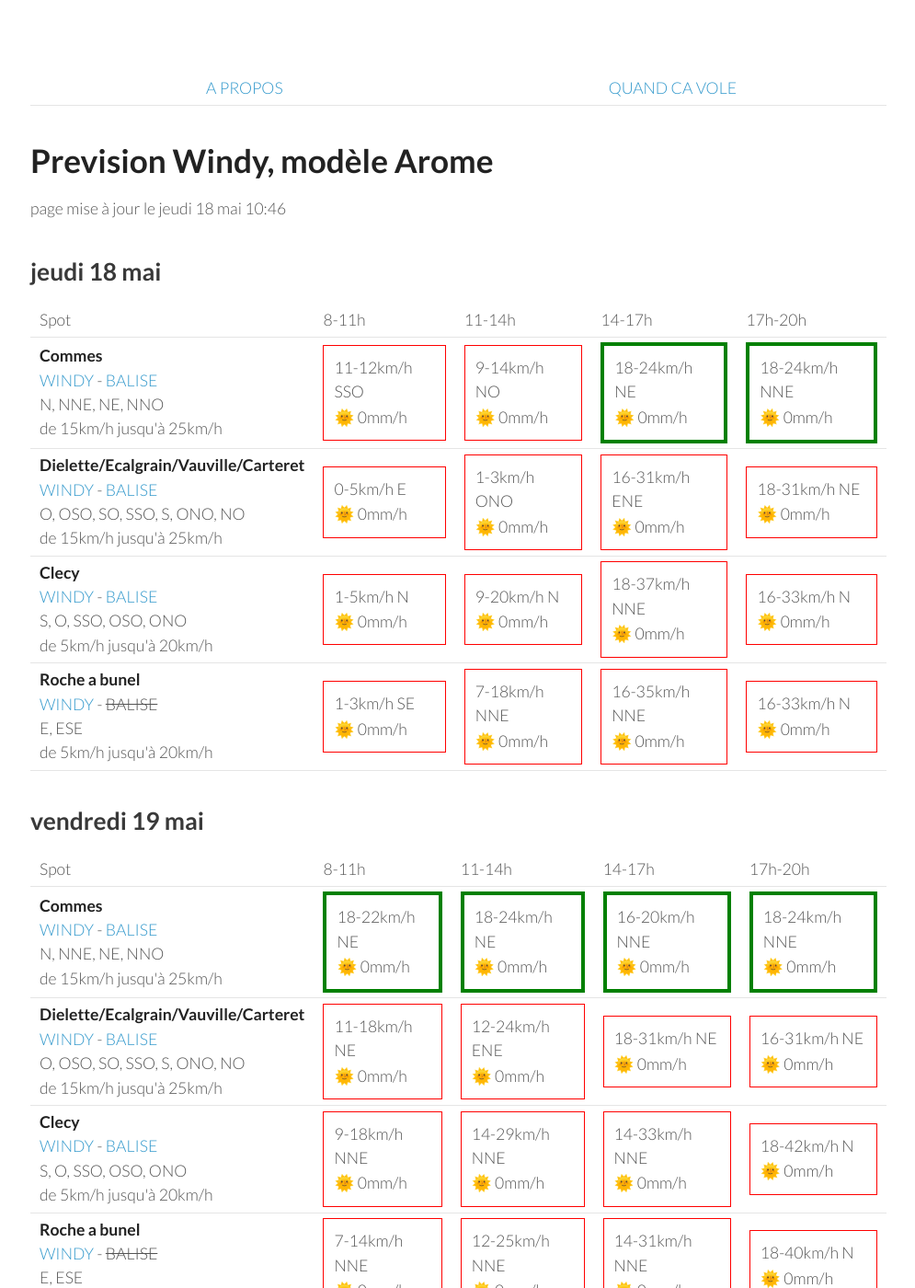
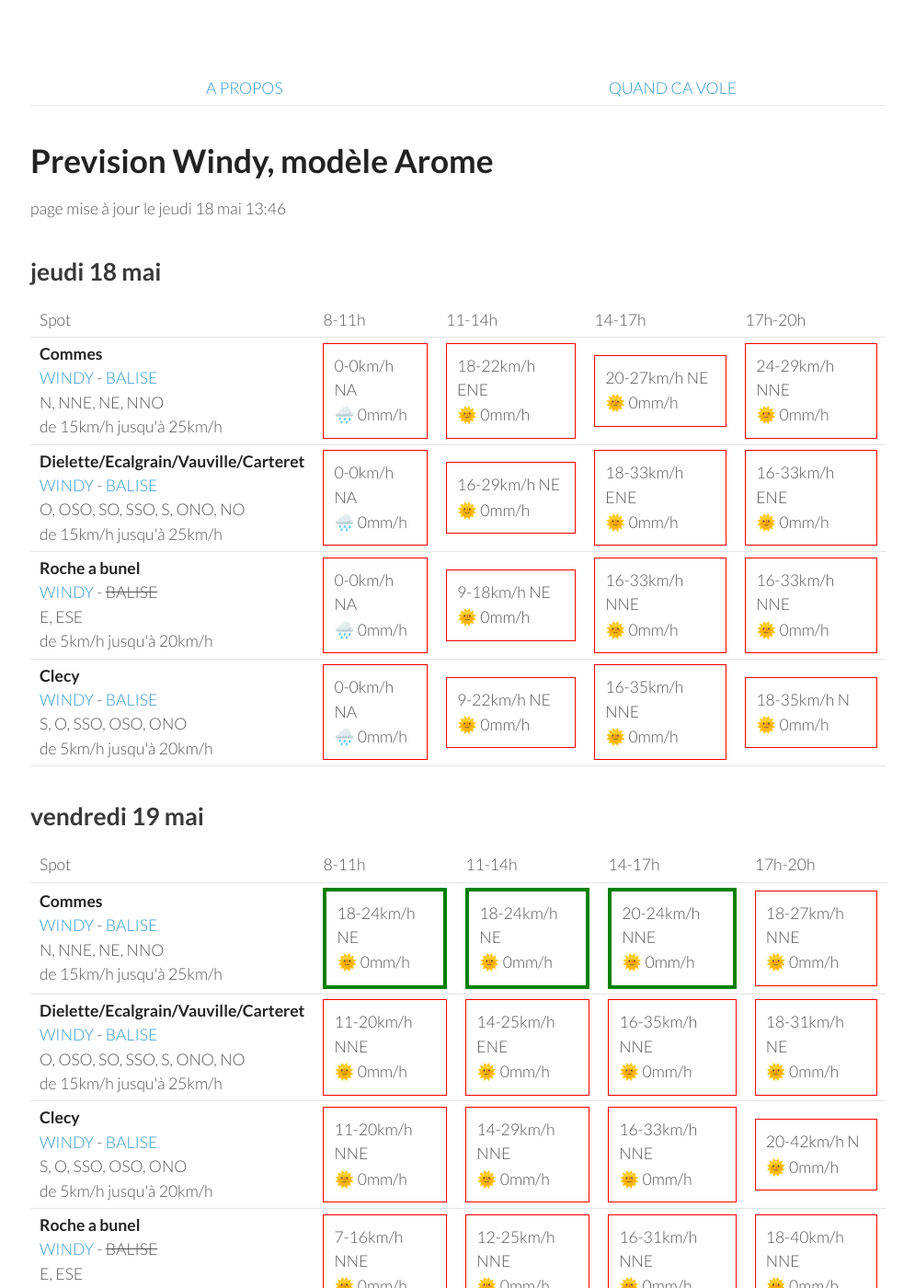
Before and after one commit to parapente-dans-le-nord/parapente-dans-le-nord.github.io, a Jekyll site: the page built from normandie.markdown, in a window 1280 px wide and 1400 px high. Shown: the whole window at 92% size, without its empty margins (25-1020 px from the left). Built offline with Jekyll 4.4.1, drawn with Linux system fonts in a browser that asks for light colours; some of the changed text lies outside the part shown.

Commit message:
update index.markdown

```diff
--- a/normandie.markdown
+++ b/normandie.markdown
@@ -7,7 +7,7 @@ title:  "Tous les spots"
 {: .links}
 
 # Prevision Windy, modèle Arome
-page mise à jour le jeudi 18 mai 10:46
+page mise à jour le jeudi 18 mai 13:46
 
 ## jeudi 18 mai
 
@@ -24,41 +24,37 @@ page mise à jour le jeudi 18 mai 10:46
 <tr>
         <td><strong>Commes</strong><br><a href="https://windy.com/49.346/-0.726?48.936,-0.726,8">WINDY</a> - <span class=""><a href="http://www.balisemeteo.com/balise.php?idBalise=158">BALISE</a> </span><br> <span class="vent-favorable">N, NNE, NE, NNO</span><br><span class="force-vent">de 15km/h jusqu'à 25km/h</span> </td>
 
-            <td><div class="not-flyable"><p>11-12km/h SSO</p><p>🌞 0mm/h</p></div></td>
-            <td><div class="not-flyable"><p>9-14km/h NO</p><p>🌞 0mm/h</p></div></td>
-            <td><div class="flyable"><p>18-24km/h NE</p><p>🌞 0mm/h</p></div></td>
-            <td><div class="flyable"><p>18-24km/h NNE</p><p>🌞 0mm/h</p></div></td>
-
+            <td><div class="not-flyable"><p>0-0km/h NA</p><p>🌧️ 0mm/h</p></div></td>
+            <td><div class="not-flyable"><p>18-22km/h ENE</p><p>🌞 0mm/h</p></div></td>
+            <td><div class="not-flyable"><p>20-27km/h NE</p><p>🌞 0mm/h</p></div></td>
+            <td><div class="not-flyable"><p>24-29km/h NNE</p><p>🌞 0mm/h</p></div></td>
 
     </tr>
 <tr>
         <td><strong>Dielette/Ecalgrain/Vauville/Carteret</strong><br><a href="https://windy.com/49.650/-1.856?49.243,-1.856,8">WINDY</a> - <span class=""><a href="http://www.balisemeteo.com/balise.php?idBalise=81">BALISE</a> </span><br> <span class="vent-favorable">O, OSO, SO, SSO, S, ONO, NO</span><br><span class="force-vent">de 15km/h jusqu'à 25km/h</span> </td>
 
-            <td><div class="not-flyable"><p>0-5km/h E</p><p>🌞 0mm/h</p></div></td>
-            <td><div class="not-flyable"><p>1-3km/h ONO</p><p>🌞 0mm/h</p></div></td>
-            <td><div class="not-flyable"><p>16-31km/h ENE</p><p>🌞 0mm/h</p></div></td>
-            <td><div class="not-flyable"><p>18-31km/h NE</p><p>🌞 0mm/h</p></div></td>
+            <td><div class="not-flyable"><p>0-0km/h NA</p><p>🌧️ 0mm/h</p></div></td>
+            <td><div class="not-flyable"><p>16-29km/h NE</p><p>🌞 0mm/h</p></div></td>
+            <td><div class="not-flyable"><p>18-33km/h ENE</p><p>🌞 0mm/h</p></div></td>
+            <td><div class="not-flyable"><p>16-33km/h ENE</p><p>🌞 0mm/h</p></div></td>
 
+    </tr>
+<tr>
+        <td><strong>Roche a bunel</strong><br><a href="https://windy.com/48.993/-0.499?48.580,-0.499,8">WINDY</a> - <span class="no-balise"> BALISE </span><br> <span class="vent-favorable">E, ESE</span><br><span class="force-vent">de 5km/h jusqu'à 20km/h</span> </td>
+
+            <td><div class="not-flyable"><p>0-0km/h NA</p><p>🌧️ 0mm/h</p></div></td>
+            <td><div class="not-flyable"><p>9-18km/h NE</p><p>🌞 0mm/h</p></div></td>
+            <td><div class="not-flyable"><p>16-33km/h NNE</p><p>🌞 0mm/h</p></div></td>
+            <td><div class="not-flyable"><p>16-33km/h NNE</p><p>🌞 0mm/h</p></div></td>
 
     </tr>
 <tr>
         <td><strong>Clecy</strong><br><a href="https://windy.com/48.929/-0.470?48.516,-0.470,8">WINDY</a> - <span class=""><a href="http://www.balisemeteo.com/balise.php?idBalise=122">BALISE</a> </span><br> <span class="vent-favorable">S, O, SSO, OSO, ONO</span><br><span class="force-vent">de 5km/h jusqu'à 20km/h</span> </td>
 
-            <td><div class="not-flyable"><p>1-5km/h N</p><p>🌞 0mm/h</p></div></td>
-            <td><div class="not-flyable"><p>9-20km/h N</p><p>🌞 0mm/h</p></div></td>
-            <td><div class="not-flyable"><p>18-37km/h NNE</p><p>🌞 0mm/h</p></div></td>
-            <td><div class="not-flyable"><p>16-33km/h N</p><p>🌞 0mm/h</p></div></td>
-
-
-    </tr>
-<tr>
-        <td><strong>Roche a bunel</strong><br><a href="https://windy.com/48.993/-0.499?48.580,-0.499,8">WINDY</a> - <span class="no-balise"> BALISE </span><br> <span class="vent-favorable">E, ESE</span><br><span class="force-vent">de 5km/h jusqu'à 20km/h</span> </td>
-
-            <td><div class="not-flyable"><p>1-3km/h SE</p><p>🌞 0mm/h</p></div></td>
-            <td><div class="not-flyable"><p>7-18km/h NNE</p><p>🌞 0mm/h</p></div></td>
+            <td><div class="not-flyable"><p>0-0km/h NA</p><p>🌧️ 0mm/h</p></div></td>
+            <td><div class="not-flyable"><p>9-22km/h NE</p><p>🌞 0mm/h</p></div></td>
             <td><div class="not-flyable"><p>16-35km/h NNE</p><p>🌞 0mm/h</p></div></td>
-            <td><div class="not-flyable"><p>16-33km/h N</p><p>🌞 0mm/h</p></div></td>
-
+            <td><div class="not-flyable"><p>18-35km/h N</p><p>🌞 0mm/h</p></div></td>
 
     </tr>
 
@@ -80,40 +76,40 @@ page mise à jour le jeudi 18 mai 10:46
 <tr>
         <td><strong>Commes</strong><br><a href="https://windy.com/49.346/-0.726?48.936,-0.726,8">WINDY</a> - <span class=""><a href="http://www.balisemeteo.com/balise.php?idBalise=158">BALISE</a> </span><br> <span class="vent-favorable">N, NNE, NE, NNO</span><br><span class="force-vent">de 15km/h jusqu'à 25km/h</span> </td>
 
-            <td><div class="flyable"><p>18-22km/h NE</p><p>🌞 0mm/h</p></div></td>
             <td><div class="flyable"><p>18-24km/h NE</p><p>🌞 0mm/h</p></div></td>
-            <td><div class="flyable"><p>16-20km/h NNE</p><p>🌞 0mm/h</p></div></td>
-            <td><div class="flyable"><p>18-24km/h NNE</p><p>🌞 0mm/h</p></div></td>
+            <td><div class="flyable"><p>18-24km/h NE</p><p>🌞 0mm/h</p></div></td>
+            <td><div class="flyable"><p>20-24km/h NNE</p><p>🌞 0mm/h</p></div></td>
+            <td><div class="not-flyable"><p>18-27km/h NNE</p><p>🌞 0mm/h</p></div></td>
 
 
     </tr>
 <tr>
         <td><strong>Dielette/Ecalgrain/Vauville/Carteret</strong><br><a href="https://windy.com/49.650/-1.856?49.243,-1.856,8">WINDY</a> - <span class=""><a href="http://www.balisemeteo.com/balise.php?idBalise=81">BALISE</a> </span><br> <span class="vent-favorable">O, OSO, SO, SSO, S, ONO, NO</span><br><span class="force-vent">de 15km/h jusqu'à 25km/h</span> </td>
 
-            <td><div class="not-flyable"><p>11-18km/h NE</p><p>🌞 0mm/h</p></div></td>
-            <td><div class="not-flyable"><p>12-24km/h ENE</p><p>🌞 0mm/h</p></div></td>
+            <td><div class="not-flyable"><p>11-20km/h NNE</p><p>🌞 0mm/h</p></div></td>
+            <td><div class="not-flyable"><p>14-25km/h ENE</p><p>🌞 0mm/h</p></div></td>
+            <td><div class="not-flyable"><p>16-35km/h NNE</p><p>🌞 0mm/h</p></div></td>
             <td><div class="not-flyable"><p>18-31km/h NE</p><p>🌞 0mm/h</p></div></td>
-            <td><div class="not-flyable"><p>16-31km/h NE</p><p>🌞 0mm/h</p></div></td>
 
 
     </tr>
 <tr>
         <td><strong>Clecy</strong><br><a href="https://windy.com/48.929/-0.470?48.516,-0.470,8">WINDY</a> - <span class=""><a href="http://www.balisemeteo.com/balise.php?idBalise=122">BALISE</a> </span><br> <span class="vent-favorable">S, O, SSO, OSO, ONO</span><br><span class="force-vent">de 5km/h jusqu'à 20km/h</span> </td>
 
-            <td><div class="not-flyable"><p>9-18km/h NNE</p><p>🌞 0mm/h</p></div></td>
+            <td><div class="not-flyable"><p>11-20km/h NNE</p><p>🌞 0mm/h</p></div></td>
             <td><div class="not-flyable"><p>14-29km/h NNE</p><p>🌞 0mm/h</p></div></td>
-            <td><div class="not-flyable"><p>14-33km/h NNE</p><p>🌞 0mm/h</p></div></td>
-            <td><div class="not-flyable"><p>18-42km/h N</p><p>🌞 0mm/h</p></div></td>
+            <td><div class="not-flyable"><p>16-33km/h NNE</p><p>🌞 0mm/h</p></div></td>
+            <td><div class="not-flyable"><p>20-42km/h N</p><p>🌞 0mm/h</p></div></td>
 
 
     </tr>
 <tr>
         <td><strong>Roche a bunel</strong><br><a href="https://windy.com/48.993/-0.499?48.580,-0.499,8">WINDY</a> - <span class="no-balise"> BALISE </span><br> <span class="vent-favorable">E, ESE</span><br><span class="force-vent">de 5km/h jusqu'à 20km/h</span> </td>
 
-            <td><div class="not-flyable"><p>7-14km/h NNE</p><p>🌞 0mm/h</p></div></td>
+            <td><div class="not-flyable"><p>7-16km/h NNE</p><p>🌞 0mm/h</p></div></td>
             <td><div class="not-flyable"><p>12-25km/h NNE</p><p>🌞 0mm/h</p></div></td>
-            <td><div class="not-flyable"><p>14-31km/h NNE</p><p>🌞 0mm/h</p></div></td>
-            <td><div class="not-flyable"><p>18-40km/h N</p><p>🌞 0mm/h</p></div></td>
+            <td><div class="not-flyable"><p>16-31km/h NNE</p><p>🌞 0mm/h</p></div></td>
+            <td><div class="not-flyable"><p>18-40km/h NNE</p><p>🌞 0mm/h</p></div></td>
 
 
     </tr>
@@ -136,10 +132,10 @@ page mise à jour le jeudi 18 mai 10:46
 <tr>
         <td><strong>Commes</strong><br><a href="https://windy.com/49.346/-0.726?48.936,-0.726,8">WINDY</a> - <span class=""><a href="http://www.balisemeteo.com/balise.php?idBalise=158">BALISE</a> </span><br> <span class="vent-favorable">N, NNE, NE, NNO</span><br><span class="force-vent">de 15km/h jusqu'à 25km/h</span> </td>
 
-            <td><div class="not-flyable"><p>22-35km/h NE</p><p>🌞 0mm/h</p></div></td>
-            <td><div class="not-flyable"><p>27-44km/h NNE</p><p>🌞 0mm/h</p></div></td>
-            <td><div class="not-flyable"><p>29-46km/h NNE</p><p>🌞 0mm/h</p></div></td>
-            <td><div class="not-flyable"><p>27-46km/h NE</p><p>🌞 0mm/h</p></div></td>
+            <td><div class="not-flyable"><p>24-37km/h NNE</p><p>🌞 0mm/h</p></div></td>
+            <td><div class="not-flyable"><p>27-44km/h NE</p><p>🌞 0mm/h</p></div></td>
+            <td><div class="not-flyable"><p>27-46km/h NNE</p><p>🌞 0mm/h</p></div></td>
+            <td><div class="not-flyable"><p>24-46km/h NNE</p><p>🌞 0mm/h</p></div></td>
 
 
     </tr>
@@ -192,10 +188,10 @@ page mise à jour le jeudi 18 mai 10:46
 <tr>
         <td><strong>Commes</strong><br><a href="https://windy.com/49.346/-0.726?48.936,-0.726,8">WINDY</a> - <span class=""><a href="http://www.balisemeteo.com/balise.php?idBalise=158">BALISE</a> </span><br> <span class="vent-favorable">N, NNE, NE, NNO</span><br><span class="force-vent">de 15km/h jusqu'à 25km/h</span> </td>
 
-            <td><div class="not-flyable"><p>22-35km/h NE</p><p>🌞 0mm/h</p></div></td>
-            <td><div class="not-flyable"><p>24-38km/h NE</p><p>🌞 0mm/h</p></div></td>
-            <td><div class="not-flyable"><p>24-42km/h NNE</p><p>🌞 0mm/h</p></div></td>
+            <td><div class="not-flyable"><p>24-37km/h NE</p><p>🌞 0mm/h</p></div></td>
+            <td><div class="not-flyable"><p>25-42km/h NE</p><p>🌞 0mm/h</p></div></td>
             <td><div class="not-flyable"><p>25-42km/h NNE</p><p>🌞 0mm/h</p></div></td>
+            <td><div class="not-flyable"><p>20-42km/h NNE</p><p>🌞 0mm/h</p></div></td>
 
 
     </tr>
@@ -248,10 +244,10 @@ page mise à jour le jeudi 18 mai 10:46
 <tr>
         <td><strong>Commes</strong><br><a href="https://windy.com/49.346/-0.726?48.936,-0.726,8">WINDY</a> - <span class=""><a href="http://www.balisemeteo.com/balise.php?idBalise=158">BALISE</a> </span><br> <span class="vent-favorable">N, NNE, NE, NNO</span><br><span class="force-vent">de 15km/h jusqu'à 25km/h</span> </td>
 
-            <td><div class="not-flyable"><p>16-29km/h NNE</p><p>🌞 0mm/h</p></div></td>
-            <td><div class="not-flyable"><p>16-27km/h N</p><p>🌞 0mm/h</p></div></td>
-            <td><div class="not-flyable"><p>12-27km/h N</p><p>🌞 0mm/h</p></div></td>
-            <td><div class="not-flyable"><p>12-25km/h NNO</p><p>🌞 0mm/h</p></div></td>
+            <td><div class="not-flyable"><p>22-37km/h NE</p><p>🌞 0mm/h</p></div></td>
+            <td><div class="not-flyable"><p>24-38km/h NNE</p><p>🌧 0.2mm/h</p></div></td>
+            <td><div class="not-flyable"><p>20-38km/h NNE</p><p>🌞 0mm/h</p></div></td>
+            <td><div class="not-flyable"><p>18-35km/h NNE</p><p>🌞 0mm/h</p></div></td>
 
 
     </tr>
@@ -302,6 +298,16 @@ page mise à jour le jeudi 18 mai 10:46
       <td>17h-20h</td>
     </tr>
 <tr>
+        <td><strong>Commes</strong><br><a href="https://windy.com/49.346/-0.726?48.936,-0.726,8">WINDY</a> - <span class=""><a href="http://www.balisemeteo.com/balise.php?idBalise=158">BALISE</a> </span><br> <span class="vent-favorable">N, NNE, NE, NNO</span><br><span class="force-vent">de 15km/h jusqu'à 25km/h</span> </td>
+
+            <td><div class="not-flyable"><p>22-33km/h NNE</p><p>🌞 0mm/h</p></div></td>
+            <td><div class="not-flyable"><p>20-35km/h NNE</p><p>🌞 0mm/h</p></div></td>
+            <td><div class="not-flyable"><p>20-35km/h NNE</p><p>🌞 0mm/h</p></div></td>
+            <td><div class="not-flyable"><p>22-37km/h NNE</p><p>🌞 0mm/h</p></div></td>
+
+
+    </tr>
+<tr>
         <td><strong>Dielette/Ecalgrain/Vauville/Carteret</strong><br><a href="https://windy.com/49.650/-1.856?49.243,-1.856,8">WINDY</a> - <span class=""><a href="http://www.balisemeteo.com/balise.php?idBalise=81">BALISE</a> </span><br> <span class="vent-favorable">O, OSO, SO, SSO, S, ONO, NO</span><br><span class="force-vent">de 15km/h jusqu'à 25km/h</span> </td>
 
             <td><div class="not-flyable"><p>24-35km/h NNE</p><p>🌞 0mm/h</p></div></td>
```
